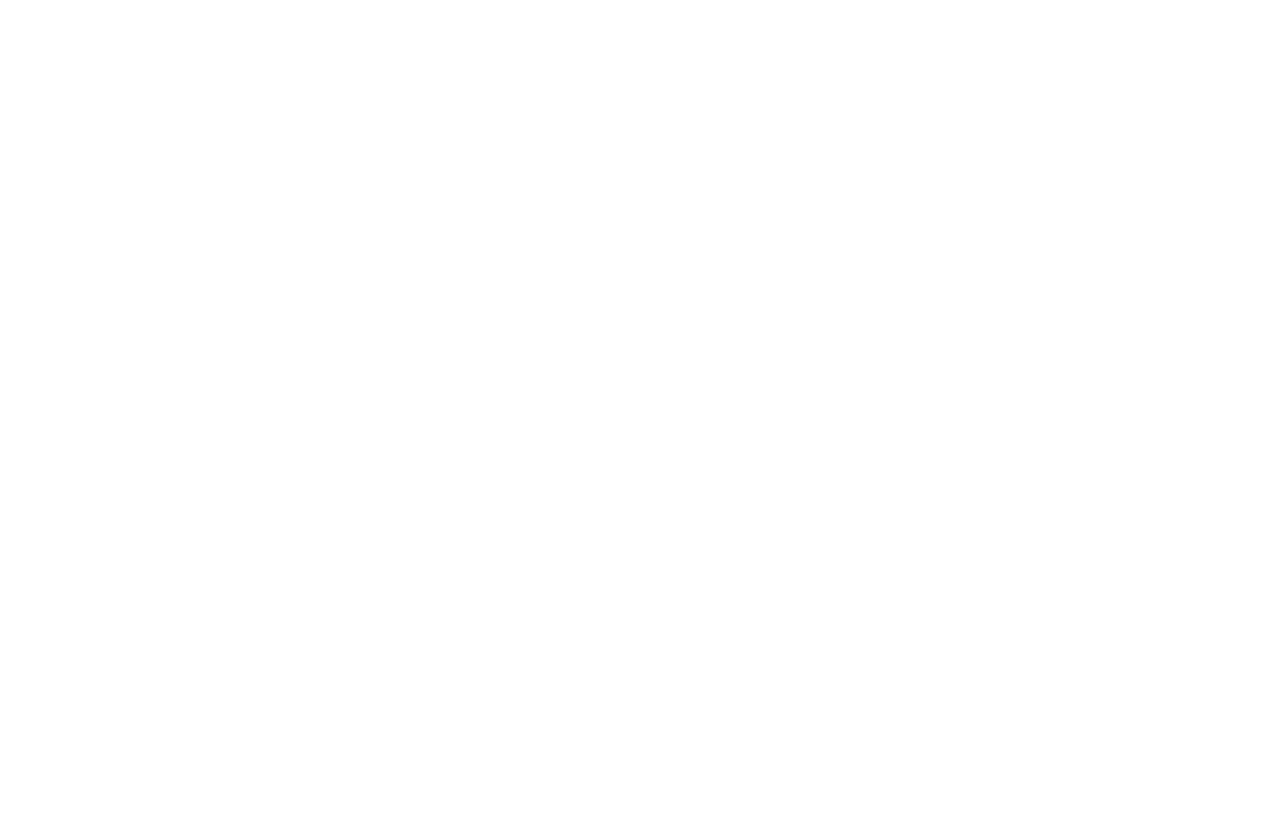
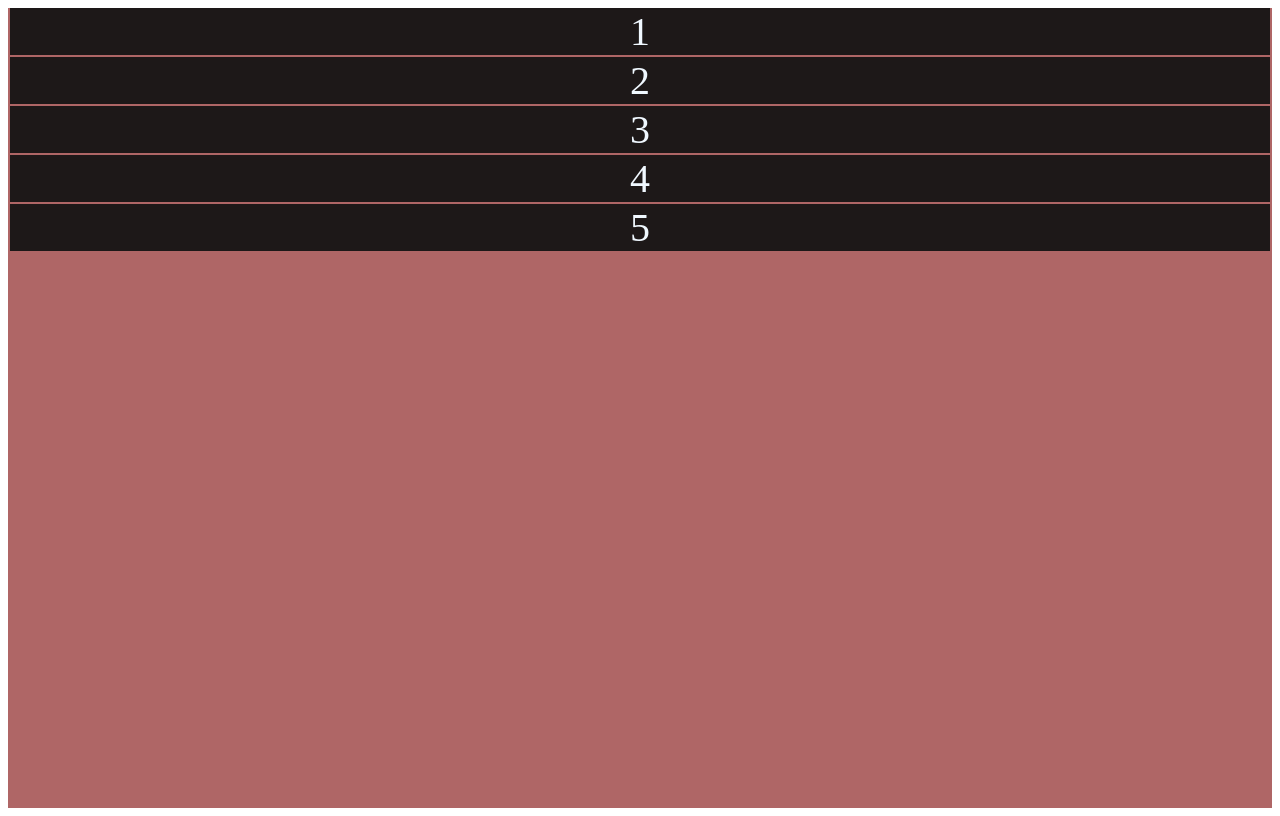
Before and after one commit to MikalaiF/virtual-keyboard, a website: page index.html in a window 1280 px wide. Drawn offline with Linux system fonts and the light colour scheme.

Commit message:
feat: add first strings for creatings blocks

```diff
--- a/index.html
+++ b/index.html
@@ -2,15 +2,15 @@
 <html lang="en">
 
 <head>
-   <meta charset="UTF-8">
-   <meta http-equiv="X-UA-Compatible" content="IE=edge">
-   <meta name="viewport" content="width=device-width, initial-scale=1.0">
-   <title>Virtual Keyboard</title>
-   <link rel="stylesheet" href="./style.css">
+  <meta charset="UTF-8">
+  <meta http-equiv="X-UA-Compatible" content="IE=edge">
+  <meta name="viewport" content="width=device-width, initial-scale=1.0">
+  <title>Virtual Keyboard</title>
+  <link rel="stylesheet" href="./style.css">
 </head>
 
 <body>
-   <script src="./js/index.js"></script>
+  <script type="module" src="./js/index.js"></script>
 </body>
 
 </html>
--- a/js/index.js
+++ b/js/index.js
@@ -0,0 +1,21 @@
+const letters = ['1', '2', '3', '4', '5'];
+
+function createDiv() {
+  const container = document.createElement('div');
+  container.className = 'container';
+  return container;
+}
+
+document.body.appendChild(createDiv());
+
+function createLetter() {
+  const container = document.createElement('div');
+  container.className = 'letter';
+  return container;
+}
+
+// eslint-disable-next-line no-plusplus
+for (let i = 0; i < letters.length; i++) {
+  const newLetter = document.body.querySelector('.container').appendChild(createLetter('letter'));
+  newLetter.innerHTML = letters[i];
+}
--- a/package.json
+++ b/package.json
@@ -19,9 +19,11 @@
    "homepage": "https://github.com/MikalaiF/virtual-keyboard#readme",
    "dependencies": {
       "@babel/eslint-parser": "^7.21.3",
+      "eslint-config-prettier": "^8.8.0"
+   },
+   "devDependencies": {
       "eslint": "^8.39.0",
       "eslint-config-airbnb-base": "^15.0.0",
-      "eslint-config-prettier": "^8.8.0",
       "eslint-plugin-import": "^2.27.5"
    }
 }
--- a/style.css
+++ b/style.css
@@ -0,0 +1,13 @@
+.container {
+  background: rgb(175, 102, 102);
+  margin: 0 auto;
+  height: 100vh;
+}
+
+.letter {
+  background: rgb(29, 24, 24);
+  color: aliceblue;
+  font-size: 40px;
+  text-align: center;
+  margin: 2px;
+}
```
Also changed, not shown: .eslintrc.js, 1 other file.
